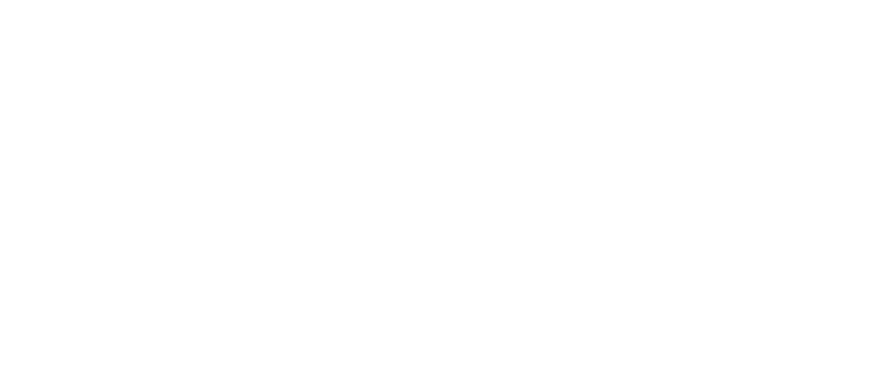
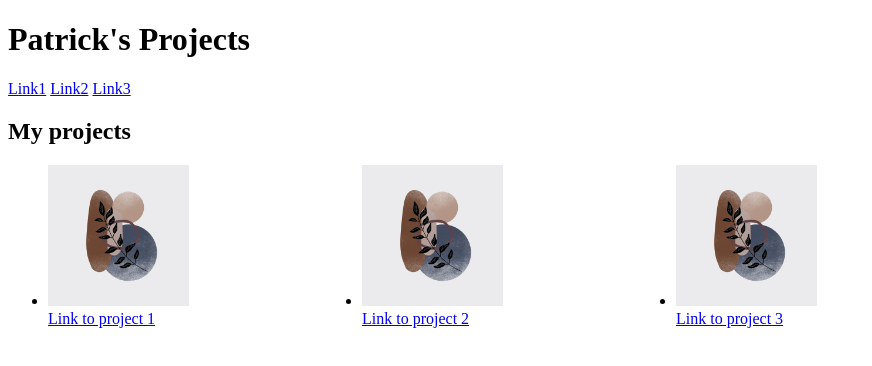
Before and after one commit to patricklec/patricklec.github.io, a plain HTML site: page index.html in a window 1280 px wide. Shown: the whole page, without its empty margins (0-872 px from the left). Drawn offline with Linux system fonts and the light colour scheme.

Commit message:
Added basic layout and projects part of the website

```diff
--- a/index.html
+++ b/index.html
@@ -1,12 +1,81 @@
 <!DOCTYPE html>
 <html lang="en">
+
 <head>
     <meta charset="UTF-8">
     <meta http-equiv="X-UA-Compatible" content="IE=edge">
     <meta name="viewport" content="width=device-width, initial-scale=1.0">
+    <link rel="stylesheet" href="styles.css">
     <title>Patrick's Portfolio</title>
 </head>
+
 <body>
+    <h1 id="title">Patrick's Projects</h1>
+    <nav>
+        <a href="#">Link1</a>
+        <a href="#">Link2</a>
+        <a href="#">Link3</a>
+    </nav>
+
+    <div class="introduction">
+
+
+
+    </div>
+
+
+
+    <div class="projects">
+        <div class="projects-grid">
+            <div id="my-projects">
+                <h2>My projects</h2>
+            </div>
+            <ul class="projects-list">
+                <li class="project">
+                    <div class="product-card">
+                        <div class="image">
+                            <img src="./images/picture.jpg">
+                        </div>
+                        <div class="text-content">
+                            <a href="#">Link to project 1</a>
+                        </div>
+                    </div>
+                </li>
+                <li class="project">
+                    <div class="product-card">
+                        <div class="image">
+                            <img src="./images/picture.jpg">
+                        </div>
+                        <div class="text-content">
+                            <a href="#">Link to project 2</a>
+                        </div>
+                    </div>
+                </li>
+                <li class="project">
+                    <div class="product-card">
+                        <div class="image">
+                            <img src="./images/picture.jpg">
+                        </div>
+                        <div class="text-content">
+                            <a href="#">Link to project 3</a>
+                        </div>
+                    </div>
+                </li>
+            </ul>
+        </div>
+
+
+    </div>
+
+
+
+    </div>
+
+
+
+
+
 
 </body>
+
 </html>
--- a/styles.css
+++ b/styles.css
@@ -0,0 +1,11 @@
+.projects-grid .projects-list {
+    display: grid;
+    grid-template-columns: repeat(auto-fill, minmax(240px, 1fr));
+    grid-gap: 2em;
+    }
+
+
+img {
+    width: 50%;
+    height: auto;
+}
```
Also changed, not shown: images/picture.jpg (added).
